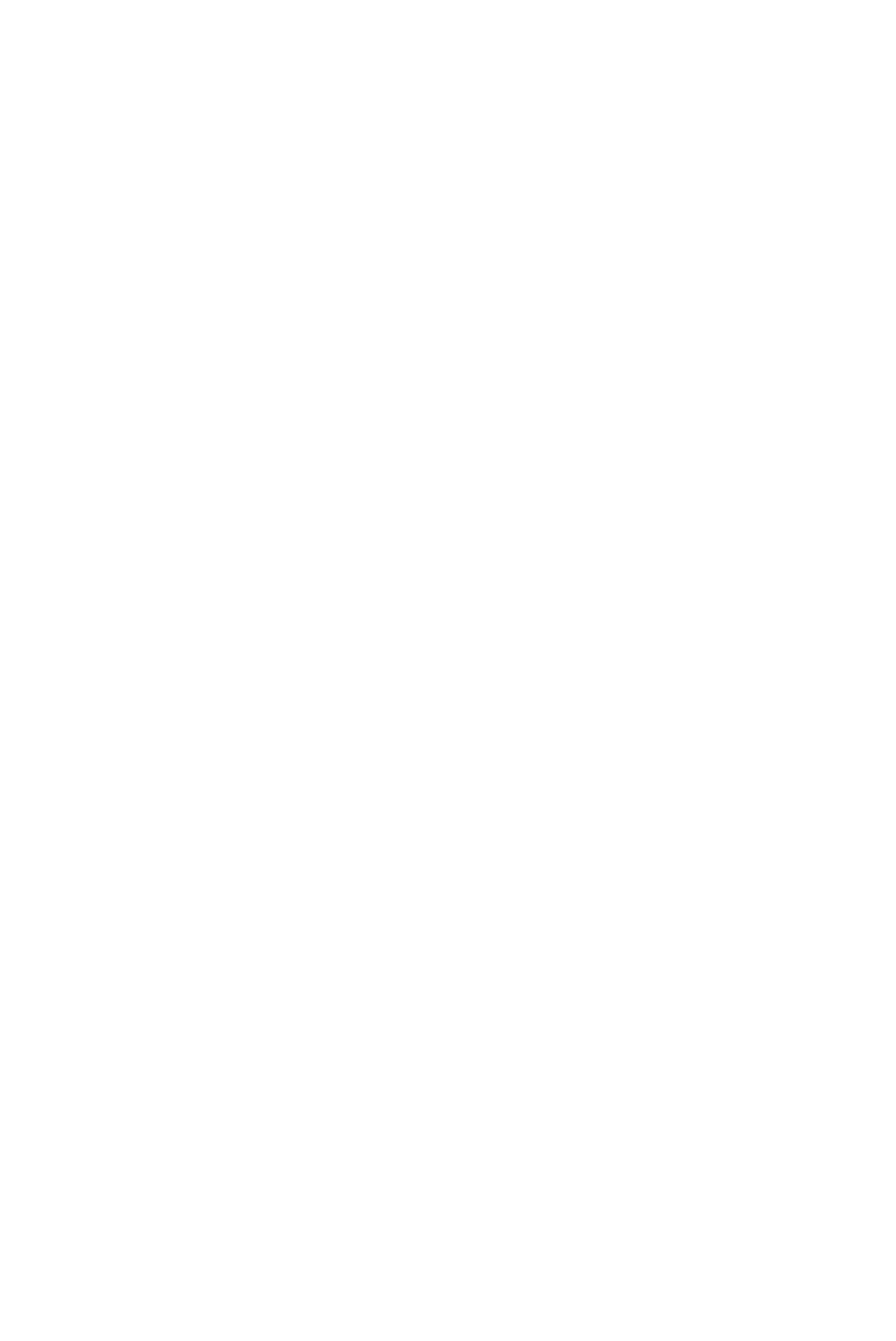
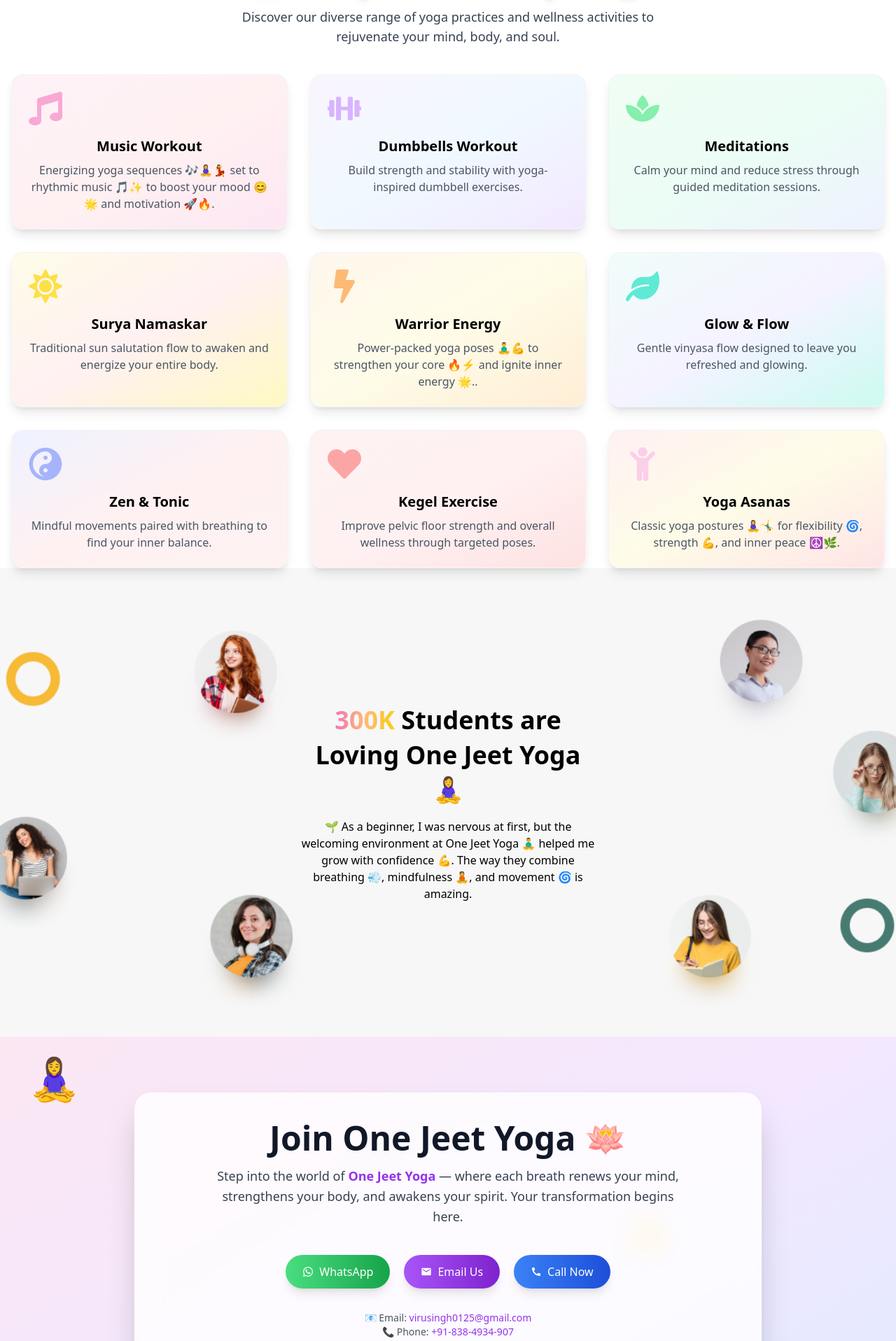
Before and after one commit to VIRENDRA-18/Yoga-Website, a React (Vite) app: page / in a window 1280 px wide. Shown: the part 1684-3600 px from the top of the page at 70% size. Before the commit the page ends 1646 px from the top, so only its background shows below. Built offline with nearby package versions, Linux system fonts and the light colour scheme.

Commit message:
Add ContactSection, Services, and WhatStudentsThink components; update App to include new sections

```diff
--- a/src/App.jsx
+++ b/src/App.jsx
@@ -2,6 +2,9 @@
 import Navbar from './components/Navbar/Navbar'
 import HeroSection from './components/HeroSection/HeroSection'
 import WhatIsYoga from './components/WhatIsYoga/WhatIsYoga'
+import Services from './components/Services/Services'
+import WhatStudentsThink from './components/WhatStudentsThink/WhatStudentsThink'
+import ContactSection from './components/ContactSection/ContactSection'
 
 const App = () => {
   return (
@@ -9,6 +12,9 @@
       <Navbar />
       <HeroSection />
       <WhatIsYoga />
+      <Services />
+      <WhatStudentsThink />
+      <ContactSection />
       {/* Add other components here as needed */}
     </main>
   )
--- /dev/null
+++ b/src/components/ContactSection/ContactSection.jsx
@@ -0,0 +1,88 @@
+import React from "react";
+import { FaWhatsapp } from "react-icons/fa";
+import { MdEmail, MdCall } from "react-icons/md";
+import thankYouImage from "../../assets/thankyou.jpg"; // your Thank You image
+
+const ContactSection = () => {
+  return (
+    <div className="relative py-20 bg-gradient-to-br from-pink-100 via-purple-100 to-blue-100 overflow-hidden">
+
+      {/* Floating Yoga Emojis */}
+      <div className="absolute top-10 left-10 text-purple-200 text-6xl animate-bounce select-none">🧘‍♀️</div>
+      <div className="absolute bottom-16 right-20 text-pink-200 text-5xl animate-pulse select-none">🌿</div>
+      <div className="absolute top-1/3 right-1/4 text-blue-200 text-6xl animate-spin-slow select-none">✨</div>
+
+      {/* Contact Card */}
+      <div className="max-w-4xl mx-auto relative z-10 bg-white/80 backdrop-blur-lg shadow-2xl rounded-3xl p-10 text-center border border-white/50">
+
+        {/* Heading */}
+        <h2 className="text-4xl md:text-5xl font-bold text-gray-900">
+          Join One Jeet Yoga 🪷
+        </h2>
+
+        {/* Description */}
+        <p className="text-gray-700 mt-4 text-lg leading-relaxed max-w-2xl mx-auto">
+          Step into the world of <span className="font-semibold text-purple-600">One Jeet Yoga</span> — where each breath renews your mind, strengthens your body, and awakens your spirit.
+          Your transformation begins here.
+        </p>
+
+        {/* Buttons */}
+        <div className="flex flex-wrap justify-center gap-5 mt-10">
+          <a
+            href="https://wa.me/918384934907"
+            target="_blank"
+            rel="noopener noreferrer"
+            className="flex items-center gap-2 px-6 py-3 rounded-full text-white bg-gradient-to-r from-green-400 to-green-600 hover:scale-105 transform transition-all shadow-lg"
+          >
+            <FaWhatsapp /> WhatsApp
+          </a>
+          <a
+            href="mailto:virusingh0125@gmail.com"
+            className="flex items-center gap-2 px-6 py-3 rounded-full text-white bg-gradient-to-r from-purple-500 to-purple-700 hover:scale-105 transform transition-all shadow-lg"
+          >
+            <MdEmail /> Email Us
+          </a>
+          <a
+            href="tel:+918384934907"
+            className="flex items-center gap-2 px-6 py-3 rounded-full text-white bg-gradient-to-r from-blue-500 to-blue-700 hover:scale-105 transform transition-all shadow-lg"
+          >
+            <MdCall /> Call Now
+          </a>
+        </div>
+
+        {/* Contact Info */}
+        <div className="mt-8 text-sm text-gray-600">
+          <p>
+            📧 Email:{" "}
+            <a
+              href="mailto:virusingh0125@gmail.com"
+              className="text-purple-600 hover:underline"
+            >
+              virusingh0125@gmail.com
+            </a>
+          </p>
+          <p>
+            📞 Phone:{" "}
+            <a
+              href="tel:+918384934907"
+              className="text-purple-600 hover:underline"
+            >
+              +91-838-4934-907
+            </a>
+          </p>
+        </div>
+
+        {/* Thank You Image */}
+        <div className="mt-10 flex justify-center">
+          <img
+            src={thankYouImage}
+            alt="Thank You"
+            className="w-60 h-auto drop-shadow-lg hover:scale-105 transition-all duration-300"
+          />
+        </div>
+      </div>
+    </div>
+  );
+};
+
+export default ContactSection;
--- /dev/null
+++ b/src/components/Services/Services.jsx
@@ -0,0 +1,127 @@
+import React from "react";
+import {
+  FaMusic,
+  FaDumbbell,
+  FaSpa,
+  FaSun,
+  FaBolt,
+  FaLeaf,
+  FaYinYang,
+  FaHeart,
+  FaChild,
+} from "react-icons/fa";
+
+// Service Data with lighter colors
+const services = [
+  {
+    icon: <FaMusic className="text-pink-300 text-5xl mb-4" />,
+    title: "Music Workout",
+    description:
+      "Energizing yoga sequences 🎶🧘‍♀️💃 set to rhythmic music 🎵✨ to boost your mood 😊🌟 and motivation 🚀🔥.",
+    base: "from-pink-50 to-pink-100",
+    hover: "from-pink-50 via-rose-50 via-purple-50 via-indigo-50 to-blue-50",
+  },
+  {
+    icon: <FaDumbbell className="text-purple-300 text-5xl mb-4" />,
+    title: "Dumbbells Workout",
+    description:
+      "Build strength and stability with yoga-inspired dumbbell exercises.",
+    base: "from-purple-50 to-purple-100",
+    hover: "from-purple-50 via-indigo-50 via-sky-50 via-green-50 to-lime-50",
+  },
+  {
+    icon: <FaSpa className="text-green-300 text-5xl mb-4" />,
+    title: "Meditations",
+    description:
+      "Calm your mind and reduce stress through guided meditation sessions.",
+    base: "from-green-50 to-green-100",
+    hover: "from-green-50 via-emerald-50 via-cyan-50 via-blue-50 to-indigo-50",
+  },
+  {
+    icon: <FaSun className="text-yellow-300 text-5xl mb-4" />,
+    title: "Surya Namaskar",
+    description:
+      "Traditional sun salutation flow to awaken and energize your entire body.",
+    base: "from-yellow-50 to-yellow-100",
+    hover: "from-yellow-50 via-orange-50 via-rose-50 via-pink-50 to-purple-50",
+  },
+  {
+    icon: <FaBolt className="text-orange-300 text-5xl mb-4" />,
+    title: "Warrior Energy",
+    description:
+      "Power-packed yoga poses 🧘‍♂️💪 to strengthen your core 🔥⚡ and ignite inner energy 🌟..",
+    base: "from-orange-50 to-orange-100",
+    hover: "from-orange-50 via-amber-50 via-yellow-50 via-lime-50 to-green-50",
+  },
+  {
+    icon: <FaLeaf className="text-teal-300 text-5xl mb-4" />,
+    title: "Glow & Flow",
+    description:
+      "Gentle vinyasa flow designed to leave you refreshed and glowing.",
+    base: "from-teal-50 to-teal-100",
+    hover: "from-teal-50 via-sky-50 via-indigo-50 via-violet-50 to-purple-50",
+  },
+  {
+    icon: <FaYinYang className="text-indigo-300 text-5xl mb-4" />,
+    title: "Zen & Tonic",
+    description:
+      "Mindful movements paired with breathing to find your inner balance.",
+    base: "from-indigo-50 to-indigo-100",
+    hover: "from-indigo-50 via-purple-50 via-pink-50 via-rose-50 to-red-50",
+  },
+  {
+    icon: <FaHeart className="text-red-300 text-5xl mb-4" />,
+    title: "Kegel Exercise",
+    description:
+      "Improve pelvic floor strength and overall wellness through targeted poses.",
+    base: "from-red-50 to-red-100",
+    hover: "from-red-50 via-rose-50 via-pink-50 via-purple-50 to-indigo-50",
+  },
+  {
+    icon: <FaChild className="text-pink-200 text-5xl mb-4" />,
+    title: "Yoga Asanas",
+    description:
+      "Classic yoga postures 🧘‍♀️🤸‍♂️ for flexibility 🌀, strength 💪, and inner peace ☮️🌿.",
+    base: "from-rose-50 to-rose-100",
+    hover: "from-rose-50 via-pink-50 via-amber-50 via-yellow-50 to-green-50",
+  },
+];
+
+const Services = () => {
+  return (
+    <div className="flex flex-col justify-center items-center min-h-screen text-center px-4">
+      {/* Heading */}
+      <h1 className="text-3xl font-bold mb-3 bg-gradient-to-r from-pink-500 via-purple-500 to-indigo-500 bg-clip-text text-transparent drop-shadow-md">
+  🌿 Our Yoga & Wellness Programs 🌸
+</h1>
+
+      {/* Paragraph */}
+      <p className="text-lg max-w-2xl text-gray-700 mb-10">
+        Discover our diverse range of yoga practices and wellness activities to rejuvenate your mind, body, and soul.
+      </p>
+
+      {/* Services Grid */}
+      <div className="grid md:grid-cols-3 gap-8">
+        {services.map((service, index) => (
+          <div
+            key={index}
+            className={`
+              bg-gradient-to-br ${service.base}
+              rounded-2xl shadow-lg p-6
+              transition-all duration-500 ease-in-out
+              border border-gray-100
+              hover:bg-gradient-to-br hover:${service.hover}
+              hover:scale-105 hover:shadow-2xl
+            `}
+          >
+            {service.icon}
+            <h3 className="text-xl font-semibold mb-2">{service.title}</h3>
+            <p className="text-gray-600">{service.description}</p>
+          </div>
+        ))}
+      </div>
+    </div>
+  );
+};
+
+export default Services;
--- /dev/null
+++ b/src/components/WhatStudentsThink/WhatStudentsThink.jsx
@@ -0,0 +1,47 @@
+
+import React from "react";
+
+import BgImage from "../../assets/StudentsThink-Img.png"; // Yoga-Website\src\assets\StudentsThink-Img.png
+import { motion } from "framer-motion";
+
+const bgStyle = {
+  backgroundImage: `url(${BgImage})`,
+  backgroundRepeat: "no-repeat",
+  backgroundSize: "cover",
+  backgroundPosition: "center",
+};
+
+const WhatStudentsThink =() => {
+  return (
+    <section className="bg-[#f7f7f7]">
+      <motion.div
+        initial={{ opacity: 0 }}
+        whileInView={{ opacity: 1 }}
+        style={bgStyle}
+        className="container py-24 md:py-48"
+      >
+        <motion.div
+          initial={{ opacity: 0, scale: 0.5 }}
+          whileInView={{ opacity: 1, scale: 1 }}
+          transition={{ duration: 0.6, ease: "easeInOut" }}
+          className="flex flex-col justify-center"
+        >
+          <div className="text-center space-y-4 lg:max-w-[430px] mx-auto">
+            <h1 className="text-4xl font-bold !leading-snug">
+              <span className="bg-gradient-to-r from-pink-400 via-orange-300 to-yellow-400
+               bg-clip-text text-transparent transition-all duration-500
+               hover:from-purple-400 hover:via-pink-400 hover:to-red-400">300K</span> Students are Loving One Jeet Yoga 🧘‍♀️
+            </h1>
+            <p>
+             🌱 As a beginner, I was nervous at first, but the welcoming environment at One Jeet Yoga 🧘‍♂️ helped me grow with confidence 💪. The way they combine breathing 💨, mindfulness 🧘, and movement 🌀 is amazing.
+
+            </p>
+
+          </div>
+        </motion.div>
+      </motion.div>
+    </section>
+  );
+};
+
+export default WhatStudentsThink;
```
Also changed, not shown: src/assets/StudentsThink-Img.png (added), src/assets/Thankyou.jpg (added).
